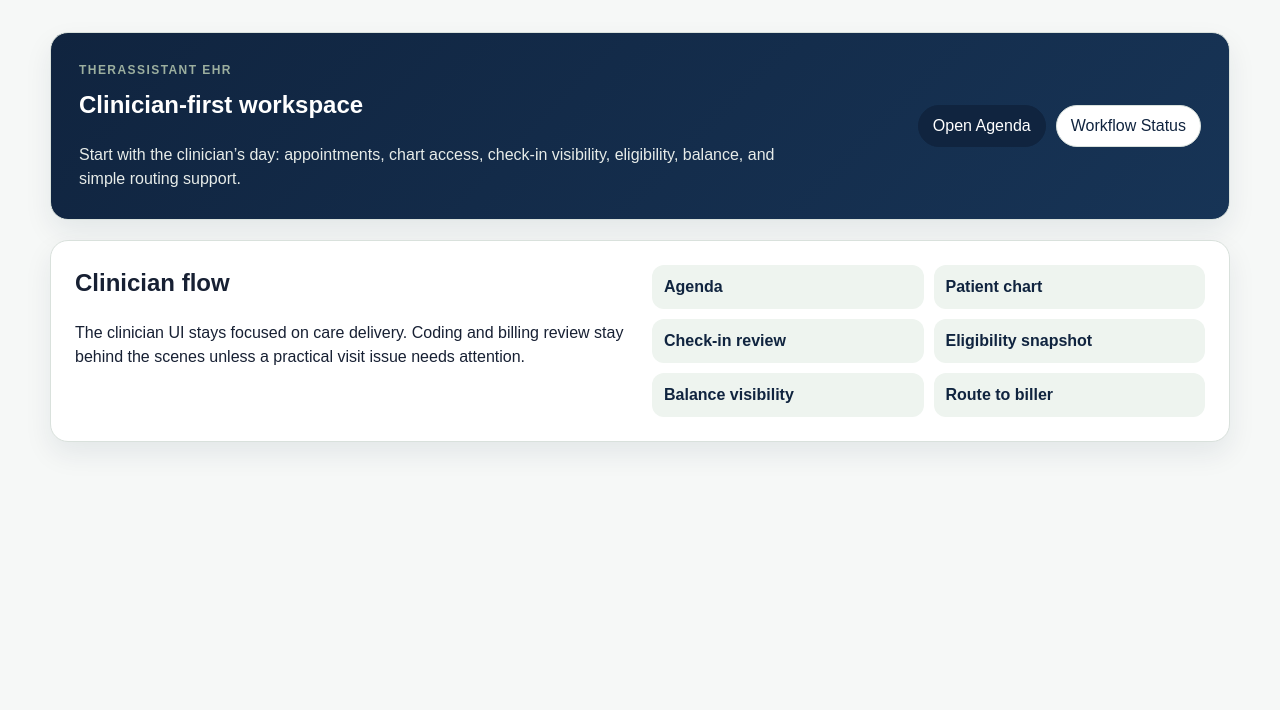
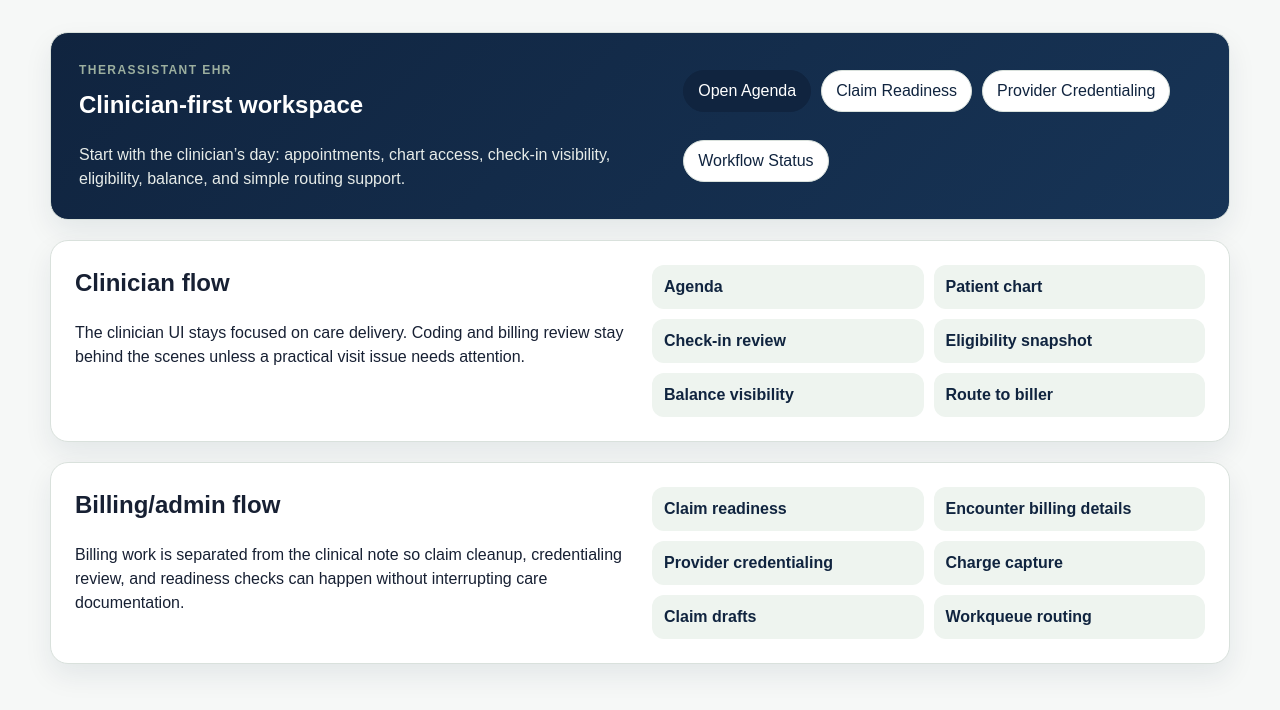
Before and after one commit to therassistantllc/therassistantold, a Next.js app: page / in a window 1280 px wide. Shown: the top 710 px of the page. Built offline with nearby package versions, Linux system fonts and the light colour scheme.

Commit message:
Add billing admin links to home page

```diff
--- a/app/page.tsx
+++ b/app/page.tsx
@@ -14,6 +14,8 @@ export default function HomePage() {
         </div>
         <div className="hero-actions">
           <Link className="button" href="/clinician/agenda">Open Agenda</Link>
+          <Link className="button button-secondary" href="/billing/claim-readiness">Claim Readiness</Link>
+          <Link className="button button-secondary" href="/admin/provider-credentialing">Provider Credentialing</Link>
           <Link className="button button-secondary" href="/workflow-status">Workflow Status</Link>
         </div>
       </section>
@@ -34,6 +36,23 @@ export default function HomePage() {
           <span>Route to biller</span>
         </div>
       </section>
+
+      <section className="panel two-column-panel">
+        <div>
+          <h2>Billing/admin flow</h2>
+          <p>
+            Billing work is separated from the clinical note so claim cleanup, credentialing review, and readiness checks can happen without interrupting care documentation.
+          </p>
+        </div>
+        <div className="feature-list">
+          <span>Claim readiness</span>
+          <span>Encounter billing details</span>
+          <span>Provider credentialing</span>
+          <span>Charge capture</span>
+          <span>Claim drafts</span>
+          <span>Workqueue routing</span>
+        </div>
+      </section>
     </main>
   );
 }
```
